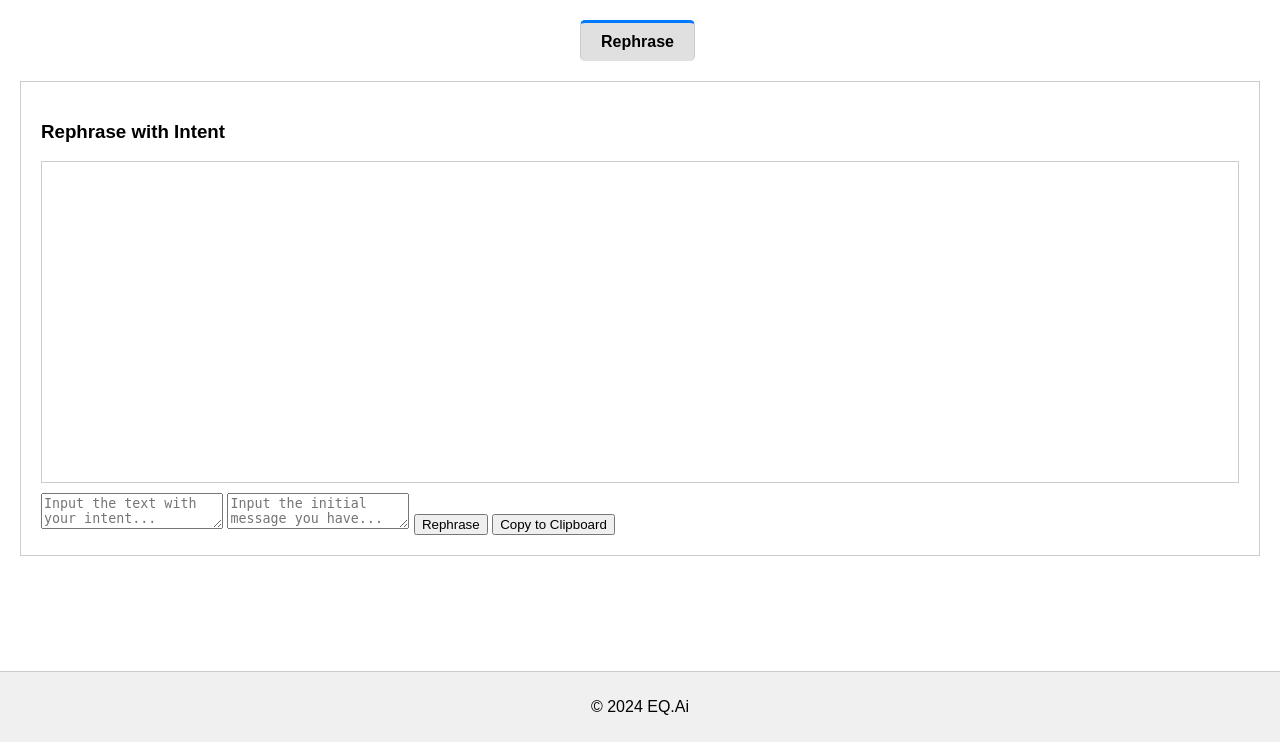
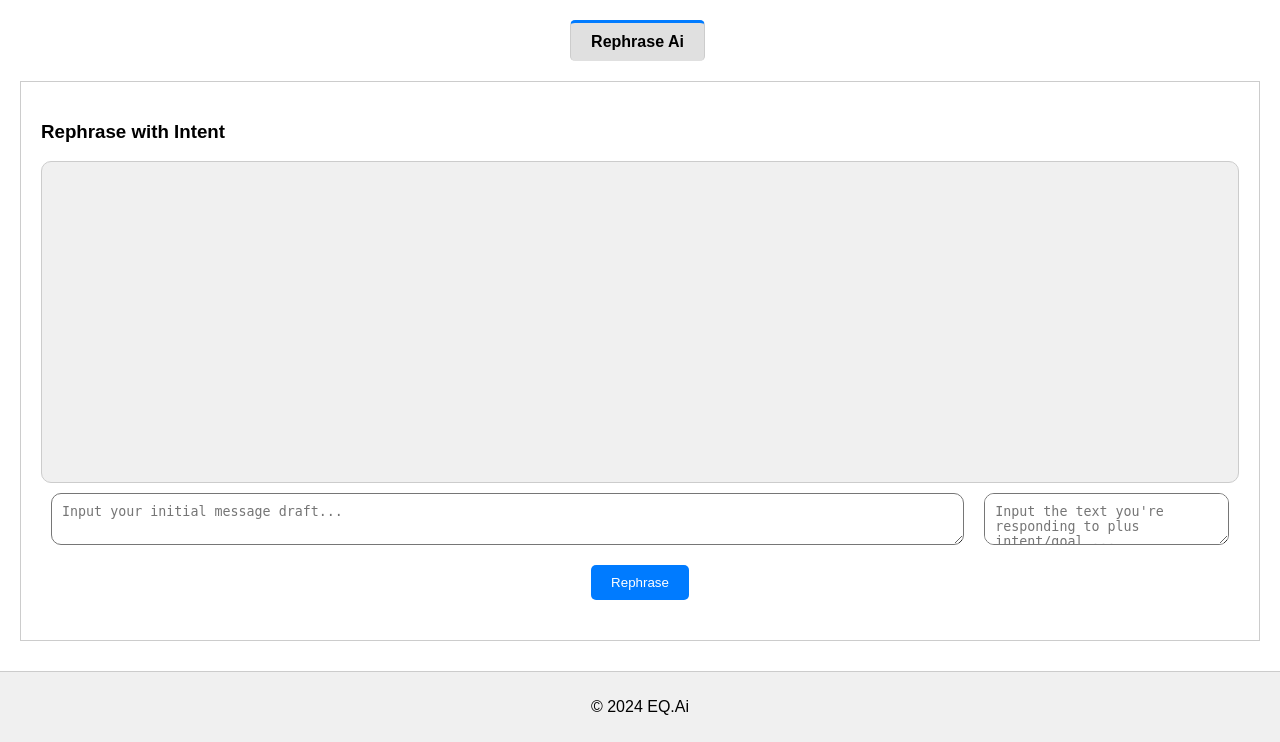
Before and after one commit to CodAngels/EQ.ai, a Flask app: page /text_exchange in a window 1280 px wide. Shown: the part 58-800 px from the top of the page. Run offline with Flask 3, Linux system fonts and the light colour scheme; a user stored in the database is signed in.

Commit message:
I have added UI for the input textareas with different color stylings

```diff
--- a/app.py
+++ b/app.py
@@ -179,12 +179,13 @@ def rephrase_text_with_intent():
     intent = data.get('intent')
     message = data.get('message')
 
-    prompt = f"Context: {intent}\nMessage: {message}"
+    # Improved prompt
+    prompt = f"User's Intent: {intent}\nUser's Draft Message: {message}\n\nRephrase the draft message to align with the user's intent, ensuring the rephrased message is clear, empathetic, and maintains the intended tone. Do not include any prefatory text."
 
     response = client.chat.completions.create(
         model="gpt-3.5-turbo",
         messages=[
-            {"role": "system", "content": "You are a linguist expert and an emotionally intelligent assistant. Given what a user's intent, rephrase the message to align with it"},
+            {"role": "system", "content": "You are a linguistics expert and an emotionally intelligent assistant. Your task is to help users express their intended messages clearly and empathetically. Given the user's intent and draft message, rephrase the message to align with their intent. Ensure the rephrased message is clear, empathetic, and maintains the intended tone."},
             {"role": "user", "content": prompt}
         ],
         max_tokens=150
--- a/templates/text_exchange.html
+++ b/templates/text_exchange.html
@@ -10,6 +10,9 @@
         height: 300px;
         overflow-y: scroll;
         margin-bottom: 10px;
+        border-radius: 10px;
+        background-color: #f0f0f0;
+        /* background-color: #87CEEB; */
     }
 
     .user-message, .bot-message {
@@ -32,7 +35,7 @@
         text-align: left;
         margin-right: auto;
         color: white;
-        background-color: gray;
+        background-color: #87CEEB;
     }
 
     .copy-button {
@@ -80,20 +83,64 @@
     .tab-content.active {
         display: block;
     }
+
+    .input-container {
+        display: flex;
+        justify-content: center;
+        margin-bottom: 20px;
+    }
+
+    .input-container textarea {
+        margin: 0 10px;
+    }
+
+    #rephrase_message {
+        width: 80%;
+        border-radius: 10px;
+        padding: 10px;
+    }
+
+    #intent {
+        width: 20%;
+        border-radius: 10px;
+        padding: 10px;
+    }
+
+    .center-button {
+        text-align: center;
+        margin-bottom: 20px;
+    }
+
+    .center-button button {
+        padding: 10px 20px;
+        background-color: #007bff;
+        color: white;
+        border: none;
+        border-radius: 5px;
+        cursor: pointer;
+        transition: background-color 0.3s;
+    }
+
+    .center-button button:hover {
+        background-color: #0056b3;
+    }
 </style>
 
 <div class="tab-container">
-    <div class="tab active" onclick="showTab('rephrase')">Rephrase</div>
+    <div class="tab active" onclick="showTab('rephrase')">Rephrase Ai</div>
     <!-- Other tabs can be added here if needed -->
 </div>
 
 <div id="rephrase" class="tab-content active">
     <h3>Rephrase with Intent</h3>
     <div id="rephrase-conversation" class="conversation"></div>
-    <textarea id="intent" placeholder="Input the text with your intent..."></textarea>
-    <textarea id="rephrase_message" placeholder="Input the initial message you have..."></textarea>
-    <button onclick="rephraseText()">Rephrase</button>
-    <button onclick="copyToClipboard('rephrase-conversation')">Copy to Clipboard</button>
+    <div class="input-container">
+        <textarea id="rephrase_message" placeholder="Input your initial message draft..."></textarea>
+        <textarea id="intent" placeholder="Input the text you're responding to plus intent/goal ..."></textarea>
+    </div>
+    <div class="center-button">
+        <button onclick="rephraseText()">Rephrase</button>
+    </div>
 </div>
 
 <script>
```
Also changed, not shown: instance/eqai.db.
